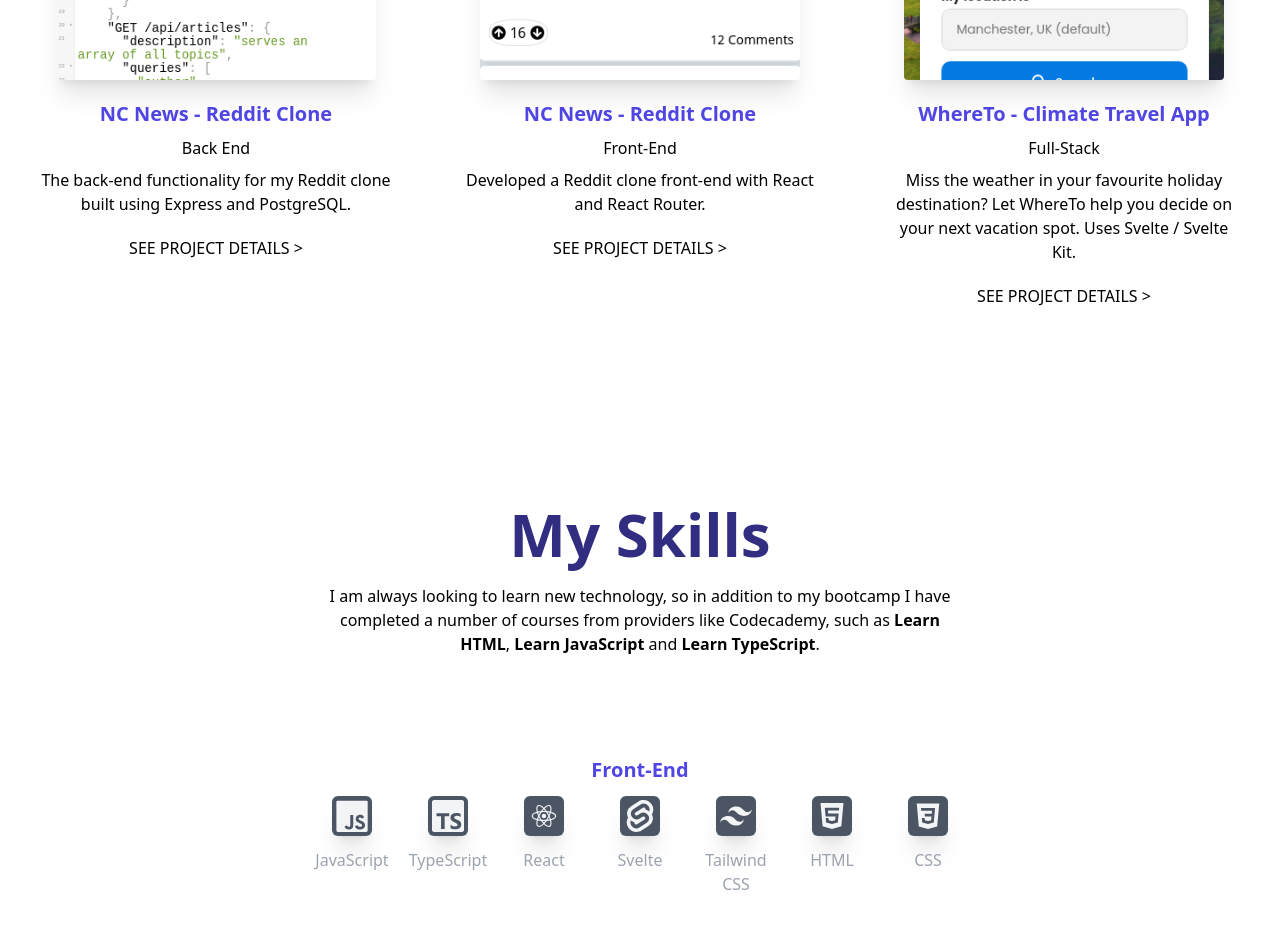
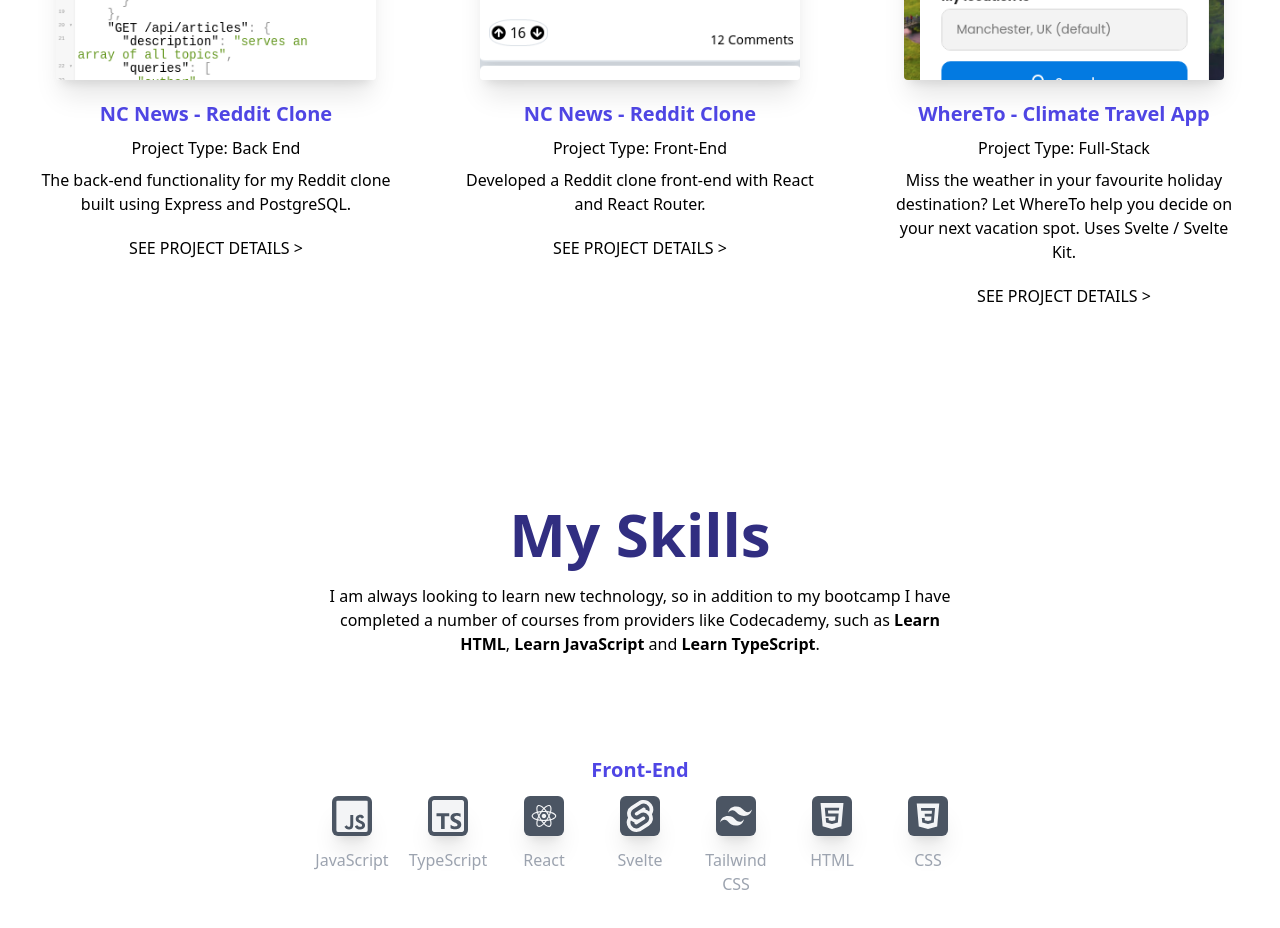
Before and after one commit to benwestondigital/next-portfolio, a Next.js app: page / in a window 1280 px wide. Shown: the part 2260-3188 px from the top of the page. Built offline with nearby package versions, Linux system fonts and the light colour scheme.

Commit message:
add project type text

```diff
--- a/components/SingleProject.jsx
+++ b/components/SingleProject.jsx
@@ -18,7 +18,7 @@ const SingleProject = ({ project: { slug, frontmatter } }) => {
         <h2 className='text-xl m-2 mt-5 text-indigo-600 font-semibold'>
           {frontmatter.title}
         </h2>
-        <h3 className='mx-2 mb-2'>{frontmatter.type}</h3>
+        <h3 className='mx-2 mb-2'>Project Type: {frontmatter.type}</h3>
         <p className='text-center font-normal mx-2 mb-5 flex-wrap'>
           {frontmatter.description}
         </p>
```
